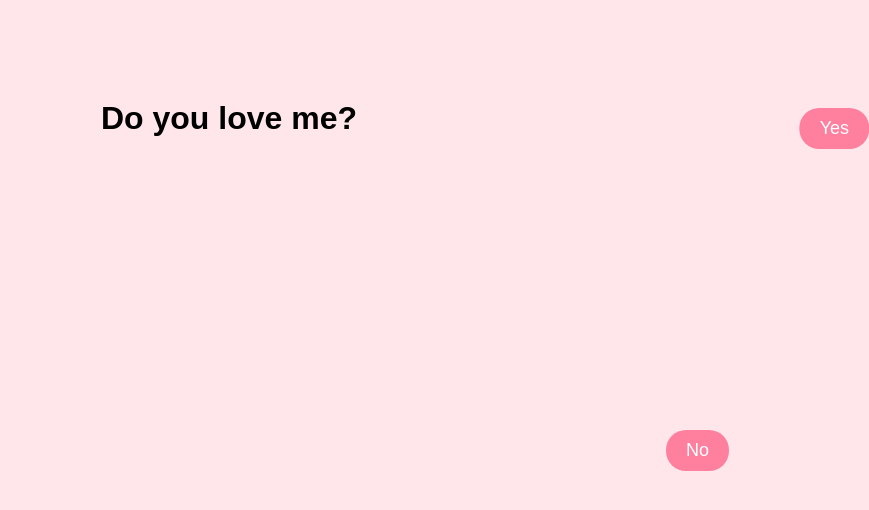
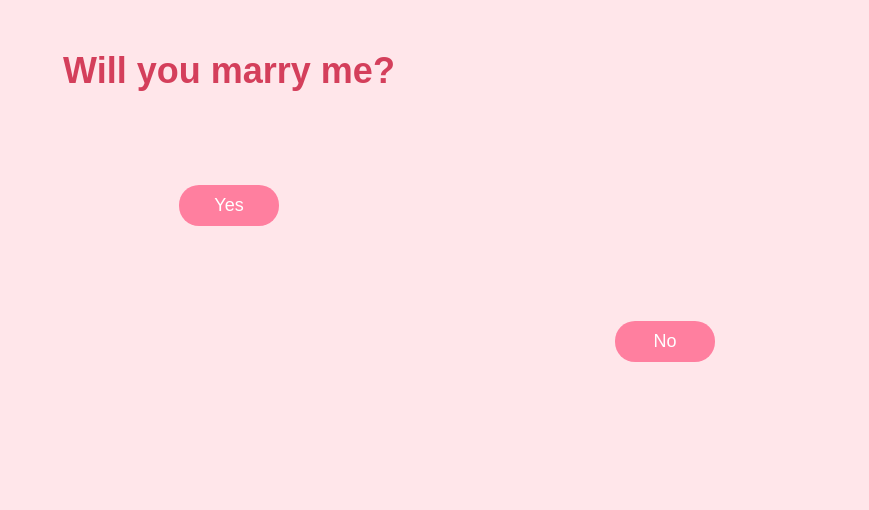
Before and after one commit to Skyviennn/cinta, a plain HTML site: page index.html in a window 1280 px wide. Both pictures are taken after a click on the button "No". Shown: the whole page, without its empty margins (411-1280 px from the left). Drawn offline with Linux system fonts and the light colour scheme.

Commit message:
Update index.html

```diff
--- a/index.html
+++ b/index.html
@@ -12,10 +12,27 @@
       padding: 0;
       overflow: hidden; /* Mencegah scrollbar muncul */
     }
+    #message {
+      margin-top: 50px;
+      font-size: 36px;
+      color: #d43f5b; /* Visible red color */
+      font-weight: bold;
+      user-select: none;
+      opacity: 1;
+      transition: opacity 0.5s ease;
+      min-height: 50px; /* to prevent layout jump */
+    }
     #questionContainer {
-      margin-top: 100px;
+      margin-top: 30px;
       position: relative;
-      height: 400px;
+      height: 150px;
+      display: flex;
+      justify-content: center; /* center horizontally */
+      align-items: center; /* center vertically inside the container */
+      gap: 40px; /* space between buttons */
+      flex-direction: row;
+      flex-wrap: nowrap;
+      user-select: none;
     }
     button {
       padding: 10px 20px;
@@ -24,38 +41,47 @@
       background-color: #ff7f9f;
       color: white;
       font-size: 18px;
-      position: absolute;
       cursor: pointer;
+      position: relative; /* so we can move "noBtn" by left/top if needed */
+      user-select: none;
+      min-width: 100px;
+      transition: background-color 0.3s ease;
     }
-    #yesBtn {
-      bottom: 50px;
-      left: 50%;
-      transform: translateX(-50%);
-      position: relative;
+    button:hover {
+      background-color: #ff5a75;
+    }
+    #noBtn {
+      /* Will be moved by JS */
     }
     .flying-heart {
       position: absolute;
-      font-size: 24px; /* Ukuran hati */
-      animation: fly 2s forwards; /* Durasi animasi terbang */
+      font-size: 24px; /* Heart size */
+      animation: fly 2s forwards; /* Animation duration */
+      user-select: none;
+      pointer-events: none;
+      z-index: 9999;
     }
     @keyframes fly {
       0% {
-        transform: translateY(100vh); /* Mulai dari bawah layar */
+        transform: translateY(100vh);
+        opacity: 1;
       }
       50% {
-        transform: translateY(-50vh); /* Terbang ke atas */
+        transform: translateY(-50vh);
+        opacity: 1;
       }
       100% {
-        transform: translateY(100vh); /* Jatuh kembali ke bawah */
+        transform: translateY(100vh);
+        opacity: 0;
       }
     }
   </style>
 </head>
 <body>
 
+  <div id="message">Will you marry me?</div>
   <div id="questionContainer">
-    <h1>Do you love me?</h1>
-    <button id="noBtn" style="left: 40%; top: 200px;">No</button>
+    <button id="noBtn">No</button>
     <button id="yesBtn">Yes</button>
   </div>
 
@@ -63,25 +89,38 @@
     document.addEventListener("DOMContentLoaded", () => {
       const noBtn = document.getElementById("noBtn");
       const yesBtn = document.getElementById("yesBtn");
+      const message = document.getElementById("message");
 
-      // Fungsi untuk memindahkan tombol "No"
+      // Function to move the "No" button randomly inside viewport, but keep it visible
       const moveNoButton = () => {
-        const newX = Math.floor(Math.random() * (window.innerWidth - noBtn.offsetWidth));
-        const newY = Math.floor(Math.random() * (window.innerHeight - noBtn.offsetHeight));
+        const maxX = window.innerWidth - noBtn.offsetWidth - 20;
+        const maxY = window.innerHeight - noBtn.offsetHeight - 20;
+
+        const newX = Math.floor(Math.random() * maxX);
+        const newY = Math.floor(Math.random() * maxY);
+
+        noBtn.style.position = 'fixed';
         noBtn.style.left = `${newX}px`;
         noBtn.style.top = `${newY}px`;
       };
 
-      // Event listener untuk mouseover dan touchstart pada tombol "No"
+      // Move noBtn on mouseover and on click/tap
       noBtn.addEventListener("mouseover", moveNoButton);
       noBtn.addEventListener("touchstart", (e) => {
-        e.preventDefault(); // Mencegah aksi default pada perangkat sentuh
+        e.preventDefault();
+        moveNoButton();
+      });
+      noBtn.addEventListener("click", (e) => {
+        e.preventDefault();
         moveNoButton();
       });
 
       yesBtn.addEventListener("click", () => {
-        // Membuat animasi hati terbang
-        for (let i = 0; i < 1000; i++) { // Menghasilkan 1000 hati
+        // Change message text to "I love you ❤️"
+        message.textContent = "I love you ❤️";
+
+        // Create 1000 flying hearts
+        for (let i = 0; i < 1000; i++) {
           createFlyingHeart();
         }
       });
@@ -89,21 +128,18 @@
       function createFlyingHeart() {
         const flyingHeart = document.createElement("div");
         flyingHeart.classList.add("flying-heart");
-        flyingHeart.innerHTML = "❤️"; // Simbol hati
+        flyingHeart.innerHTML = "❤️";
 
-        // Posisi acak di layar
         const randomX = Math.random() * window.innerWidth;
         flyingHeart.style.left = `${randomX}px`;
 
-        // Mengatur waktu animasi acak untuk variasi
-        const randomDelay = Math.random() * 2; // Delay antara 0 dan 2 detik
+        const randomDelay = Math.random() * 2;
         flyingHeart.style.animationDelay = `${randomDelay}s`;
 
         document.body.appendChild(flyingHeart);
 
-        // Menghapus elemen setelah animasi selesai
         flyingHeart.addEventListener('animationend', () => {
-          document.body.removeChild(flyingHeart);
+          flyingHeart.remove();
         });
       }
     });
```
